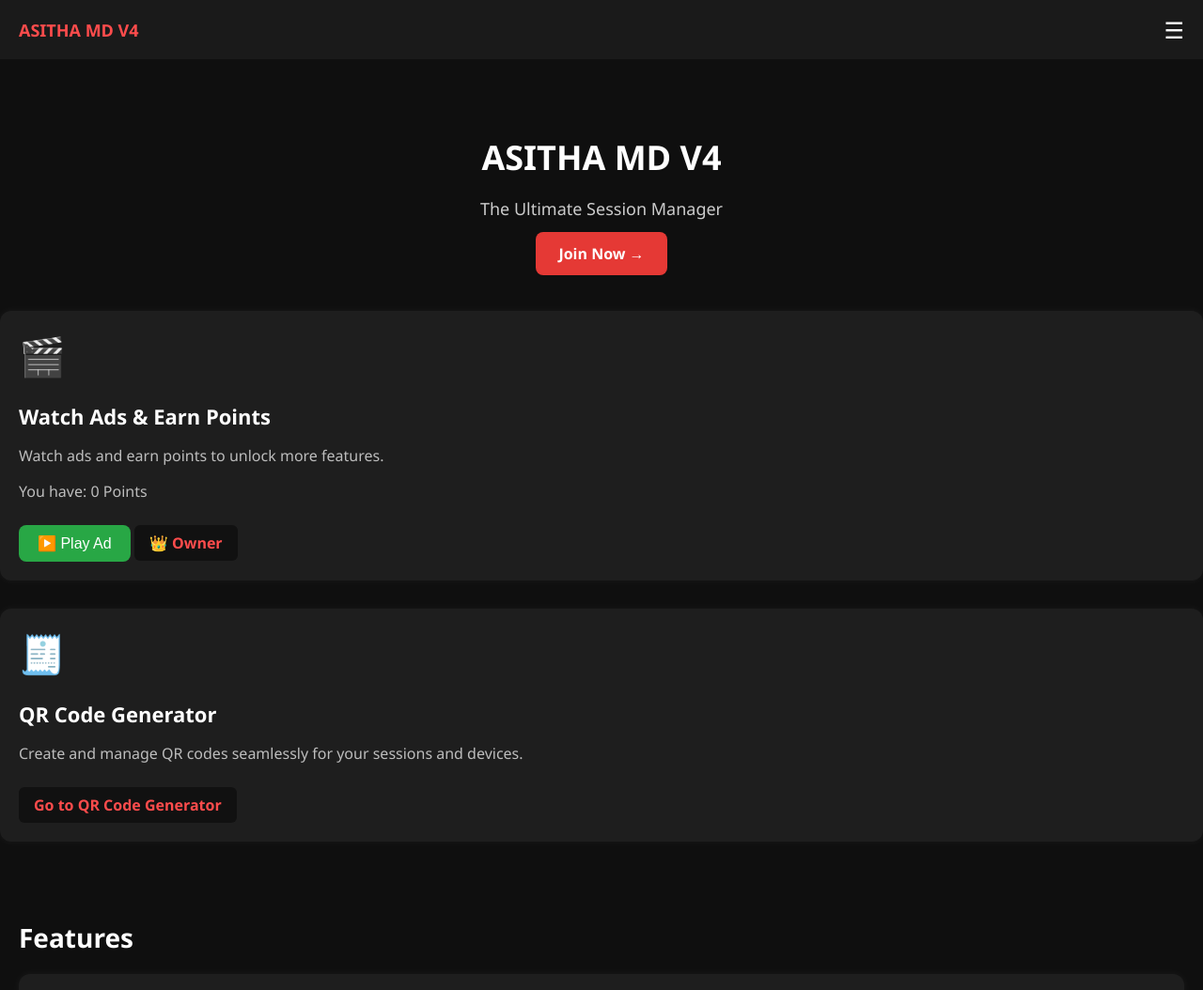
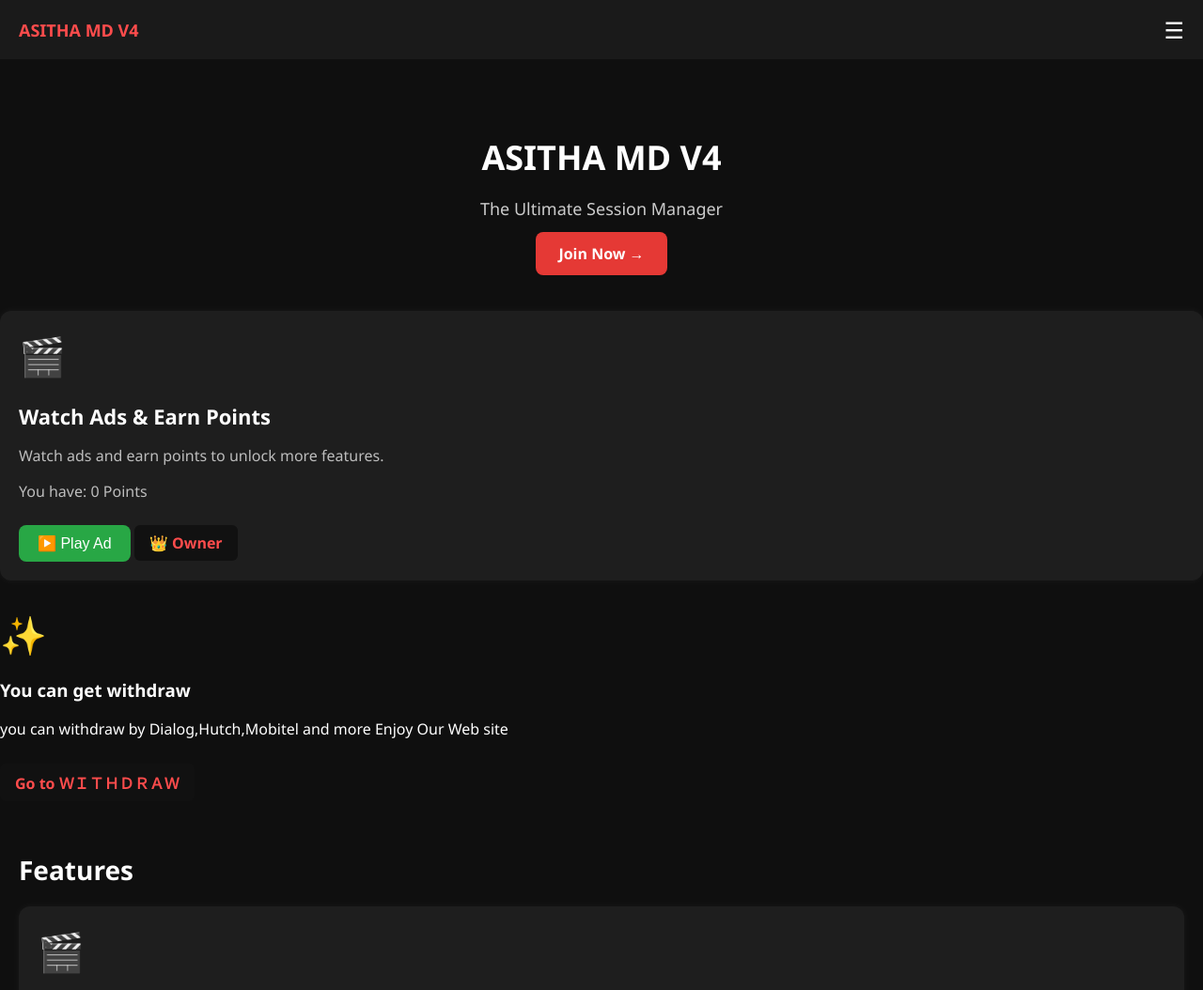
Before and after one commit to Chamikar17/King, a plain HTML site: page index.html in a window 1280 px wide. Shown: the top 1054 px of the page at 94% size. Drawn offline with Linux system fonts and the light colour scheme.

Commit message:
Update index.html

```diff
--- a/index.html
+++ b/index.html
@@ -36,11 +36,11 @@
     </div>
 
 
-            <div class="feature-card">
-      <div class="icon">🧾</div>
-      <h3>QR Code Generator</h3>
-      <p>Create and manage QR codes seamlessly for your sessions and devices.</p>
-      <a href="#" class="qr-btn">Go to QR Code Generator</a>
+            <div class="withdraw">
+      <div class="icon">✨</div>
+      <h3>You can get withdraw</h3>
+      <p>you can withdraw by Dialog,Hutch,Mobitel and more Enjoy Our Web site</p>
+      <a href="#" class="qr-btn">Go to ＷＩＴＨＤＲＡＷ</a>
             </div>
 
   <section class="features">
```
